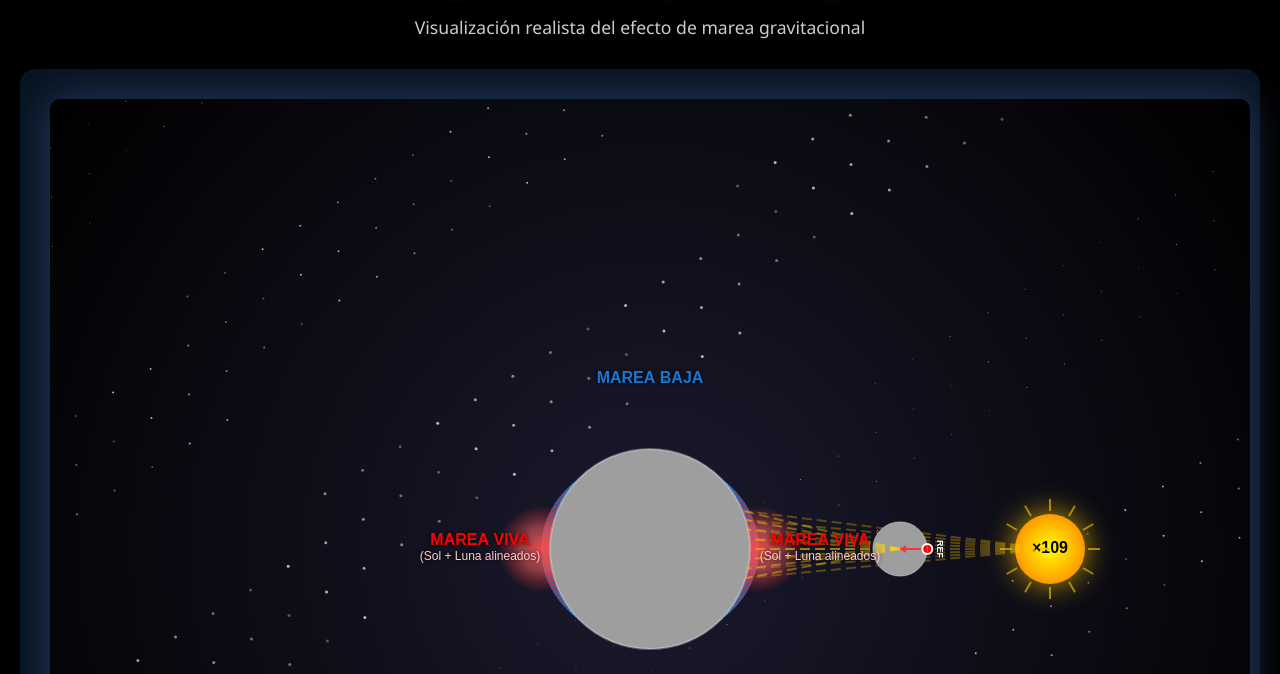
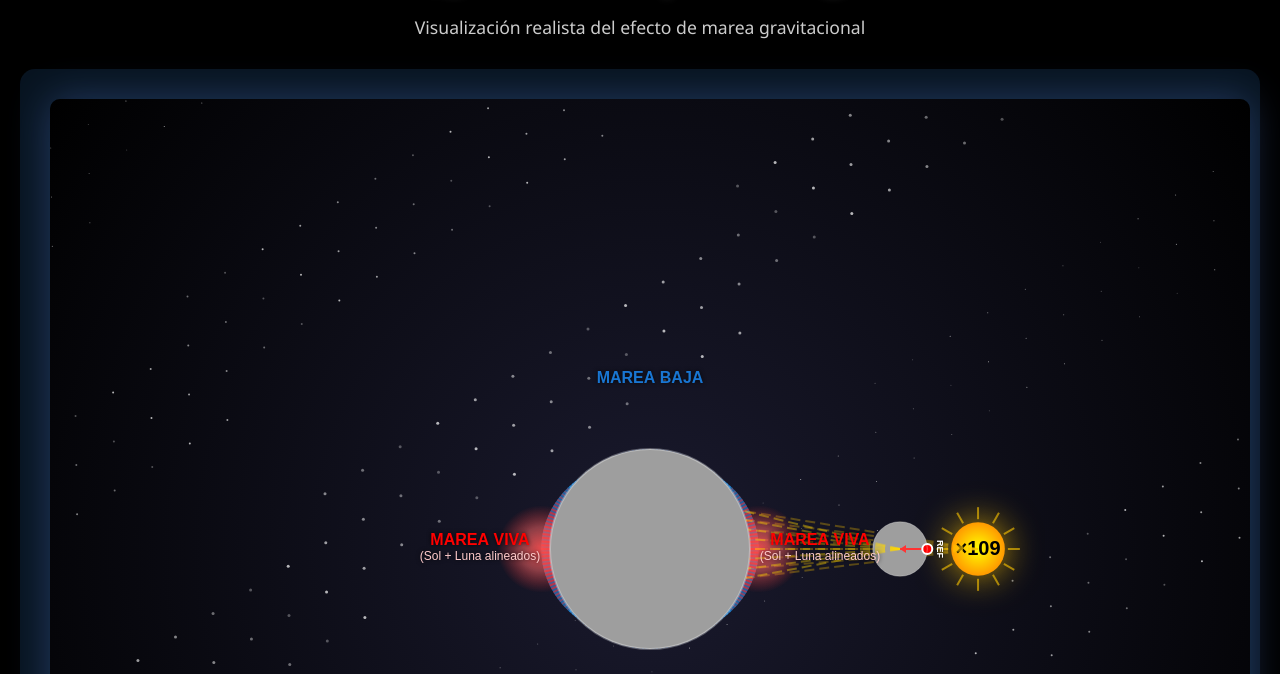
Before and after one commit to ev3c/mareas-luna, a plain HTML site: page index.html in a window 1280 px wide. Shown: the part 87-761 px from the top of the page. Drawn offline with Linux system fonts and the light colour scheme.

Commit message:
sol marea viva

```diff
--- a/index.html
+++ b/index.html
@@ -177,7 +177,7 @@
             <ul>
                 <li><strong>Tamaños Tierra-Luna:</strong> Proporcionales a la realidad. La Luna tiene 27.3% del radio de la Tierra (1,737 km vs 6,371 km).</li>
                 <li><strong>Mareas:</strong> En la Tierra real, la marea alta es ~1 metro sobre un radio de 6,371 km. Aquí está exagerada ~20x para visibilidad.</li>
-                <li><strong>Sol:</strong> No está a escala (el Sol real es 109 veces más grande que la Tierra).</li>
+                <li><strong>Sol:</strong> Reducido para mejor visualización (el Sol real es 109 veces más grande que la Tierra). Su órbita es elíptica real.</li>
             </ul>
             <p><strong>☀️ Mareas Vivas y Muertas:</strong></p>
             <ul>
@@ -185,6 +185,7 @@
                 <li><strong style="color: #4fc3f7;">Mareas MUERTAS (~5m):</strong> Ocurren cuando el Sol y la Luna están perpendiculares (cuarto creciente/menguante). Sus efectos se contrarrestan parcialmente.</li>
             </ul>
             <p><strong>🌙 Ciclo lunar:</strong> La Luna completa su órbita en ~29 días. Las mareas vivas ocurren en luna nueva (Sol-Luna alineados) y luna llena (Sol-Luna opuestos), aproximadamente cada 14-15 días.</p>
+            <p><strong>☀️ Órbita elíptica del Sol:</strong> El Sol se mueve en una órbita elíptica real alrededor de la Tierra (visualmente, aunque es la Tierra la que orbita). En enero (perihelio) la Tierra está más cerca del Sol, por lo que este se ve más grande y está más cerca. En julio (afelio) está más lejos y se ve más pequeño. <em>La variación de distancia real es del 3.4%, exagerada aquí al 18% para hacer la elipse más visible. El tamaño aparente varía inversamente proporcional a la distancia, como ocurre en la realidad.</em> ¡Observa cómo el Sol se acerca, crece de tamaño, y luego se aleja y se reduce durante el año!</p>
             <p><strong>🔊 Anuncios por voz:</strong> El sistema anuncia automáticamente usando síntesis de voz en español:</p>
             <ul>
                 <li><strong>"Cambiando a marea viva. Sol más Luna alineados"</strong> - Al pasar de marea alta a viva</li>
@@ -248,8 +249,8 @@
         const earthRadius = 100; // Radio Tierra = 6,371 km
         const moonDistance = 250;
         const moonRadius = 27.3; // Proporción real: 27.3% del radio terrestre (Luna = 1,737 km)
-        const sunDistance = 400;
-        const sunRadius = 35; // Nota: El Sol real es 109x más grande que la Tierra (no a escala para visibilidad)
+        const sunDistanceBase = 400; // Distancia base del Sol (semi-eje mayor)
+        const sunRadius = 22; // Sol más pequeño (no a escala real, pero más reducido)
 
         // Cargar textura realista de la Tierra
         function loadEarthTexture() {
@@ -401,40 +402,70 @@
             return {x: moonX, y: moonY};
         }
 
-        function drawSun(angle) {
-            const sunX = centerX + Math.cos(angle) * sunDistance;
-            const sunY = centerY + Math.sin(angle) * sunDistance;
+        function drawSun(angle, day, month) {
+            // Calcular el día del año para determinar la posición en la órbita elíptica
+            const daysInMonth = [31, 28, 31, 30, 31, 30, 31, 31, 30, 31, 30, 31];
+            let dayOfYear = day;
+            for (let i = 0; i < month - 1; i++) {
+                dayOfYear += daysInMonth[i];
+            }
 
-            // Resplandor del sol
+            // Órbita elíptica: la distancia varía según el día del año
+            // Perihelio (más cerca): ~3 enero (día del año ≈ 3)
+            // Afelio (más lejos): ~4 julio (día del año ≈ 185)
+            // Variación real: ±3.4% (147-152 millones de km), exagerada aquí para mejor visualización
+            const perihelionDay = 3;
+            const angleInYear = ((dayOfYear - perihelionDay) / 365.25) * 2 * Math.PI;
+            const distanceVariation = Math.cos(angleInYear); // Varía entre -1 y 1
+
+            // Variación de distancia: ±18% para crear órbita elíptica más visible
+            const distanceScale = 1 - (distanceVariation * 0.18); // Más cerca cuando distanceVariation es positivo
+            const currentSunDistance = sunDistanceBase * distanceScale;
+
+            // Variación de tamaño aparente: cuando está más cerca se ve más grande (inversamente proporcional a la distancia)
+            // Si la distancia es menor, el tamaño debe ser mayor
+            const sizeScale = 1 / distanceScale; // Relación inversa: más cerca = más grande
+            const currentSunRadius = sunRadius * sizeScale;
+
+            // Calcular posición con la distancia variable (órbita elíptica)
+            const sunX = centerX + Math.cos(angle) * currentSunDistance;
+            const sunY = centerY + Math.sin(angle) * currentSunDistance;
+
+            // Debug: ver el tamaño y distancia del sol (puedes comentar esta línea más adelante)
+            if (dayOfYear === 3 || dayOfYear === 185 || day === 1) {
+                console.log(`Día ${day}/${month} (día ${dayOfYear} del año) - Distancia: ${currentSunDistance.toFixed(1)}px (${distanceScale.toFixed(3)}x) - Radio: ${currentSunRadius.toFixed(1)}px (${sizeScale.toFixed(3)}x)`);
+            }
+
+            // Resplandor del sol (proporcional al tamaño)
             ctx.shadowColor = 'rgba(255, 200, 0, 0.8)';
-            ctx.shadowBlur = 30;
+            ctx.shadowBlur = 30 * sizeScale;
 
             // Sol con gradiente amarillo-naranja
-            const gradient = ctx.createRadialGradient(sunX, sunY, 0, sunX, sunY, sunRadius);
+            const gradient = ctx.createRadialGradient(sunX, sunY, 0, sunX, sunY, currentSunRadius);
             gradient.addColorStop(0, '#ffff00');
             gradient.addColorStop(0.5, '#ffcc00');
             gradient.addColorStop(1, '#ff9900');
 
             ctx.fillStyle = gradient;
             ctx.beginPath();
-            ctx.arc(sunX, sunY, sunRadius, 0, Math.PI * 2);
+            ctx.arc(sunX, sunY, currentSunRadius, 0, Math.PI * 2);
             ctx.fill();
 
-            // Texto "-109" dentro del Sol
+            // Texto "×109" dentro del Sol (tamaño de fuente ajustado)
             ctx.shadowBlur = 0;
-            ctx.font = 'bold 16px Arial';
+            ctx.font = `bold ${Math.round(16 * sizeScale)}px Arial`;
             ctx.fillStyle = '#000000';
             ctx.textAlign = 'center';
             ctx.textBaseline = 'middle';
             ctx.fillText('×109', sunX, sunY);
 
-            // Rayos del sol
+            // Rayos del sol (ajustados al tamaño)
             ctx.strokeStyle = 'rgba(255, 200, 0, 0.6)';
             ctx.lineWidth = 2;
             for (let i = 0; i < 12; i++) {
                 const rayAngle = (i * Math.PI / 6) + angle;
-                const innerDist = sunRadius + 3;
-                const outerDist = sunRadius + 15;
+                const innerDist = currentSunRadius + 3;
+                const outerDist = currentSunRadius + 15;
                 ctx.beginPath();
                 ctx.moveTo(sunX + Math.cos(rayAngle) * innerDist, sunY + Math.sin(rayAngle) * innerDist);
                 ctx.lineTo(sunX + Math.cos(rayAngle) * outerDist, sunY + Math.sin(rayAngle) * outerDist);
@@ -663,7 +694,7 @@
             ctx.clearRect(0, 0, canvas.width, canvas.height);
 
             drawStars();
-            const sun = drawSun(sunAngle);
+            const sun = drawSun(sunAngle, day, month);
             drawSunGravityLines(sun);
             drawTidalBulge();
             drawEarth(earthRotation);
@@ -761,6 +792,11 @@
         // Función para anunciar el cambio de día
         function announceDay(day, month) {
             if ('speechSynthesis' in window) {
+                // No anunciar si el sistema de voz está ocupado
+                if (window.speechSynthesis.speaking) {
+                    return;
+                }
+
                 const utterance = new SpeechSynthesisUtterance();
                 const monthNames = ['enero', 'febrero', 'marzo', 'abril', 'mayo', 'junio',
                                    'julio', 'agosto', 'septiembre', 'octubre', 'noviembre', 'diciembre'];
@@ -780,7 +816,10 @@
 
                 // Pequeño delay para no interferir con otros anuncios
                 setTimeout(() => {
-                    window.speechSynthesis.speak(utterance);
+                    // Verificar nuevamente antes de hablar por si ha cambiado
+                    if (!window.speechSynthesis.speaking) {
+                        window.speechSynthesis.speak(utterance);
+                    }
                 }, 500);
             }
         }
```
